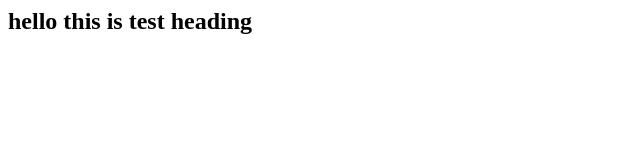
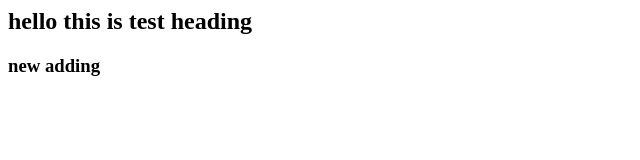
Before and after one commit to dgmaven/first, a plain HTML site: page index.html in a window 1280 px wide. Shown: the whole page, without its empty margins (0-640 px from the left). Drawn offline with Linux system fonts and the light colour scheme.

Commit message:
add h3 in index file

```diff
--- a/index.html
+++ b/index.html
@@ -6,5 +6,6 @@
 </head>
 <body>
     <h2> hello this is test heading</h2>
+    <h3>new adding</h3>
 </body>
 </html>
```
